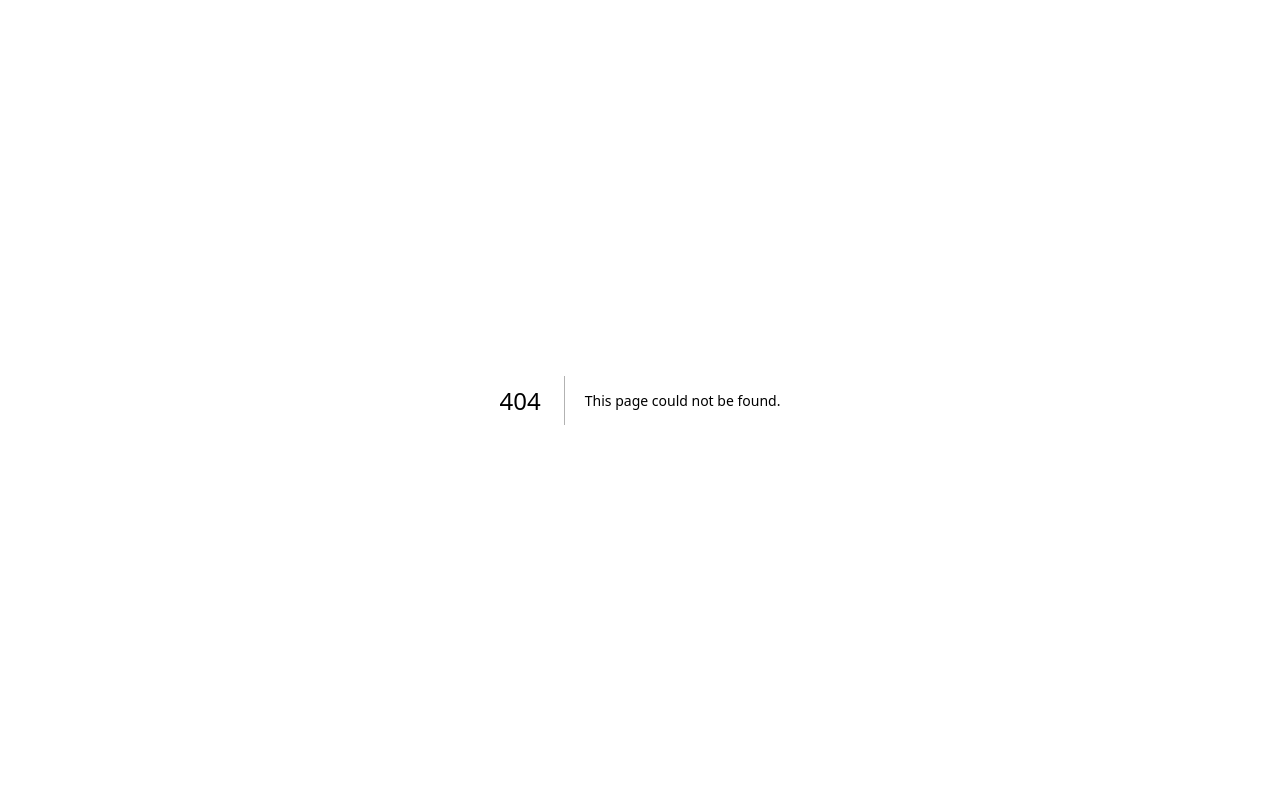
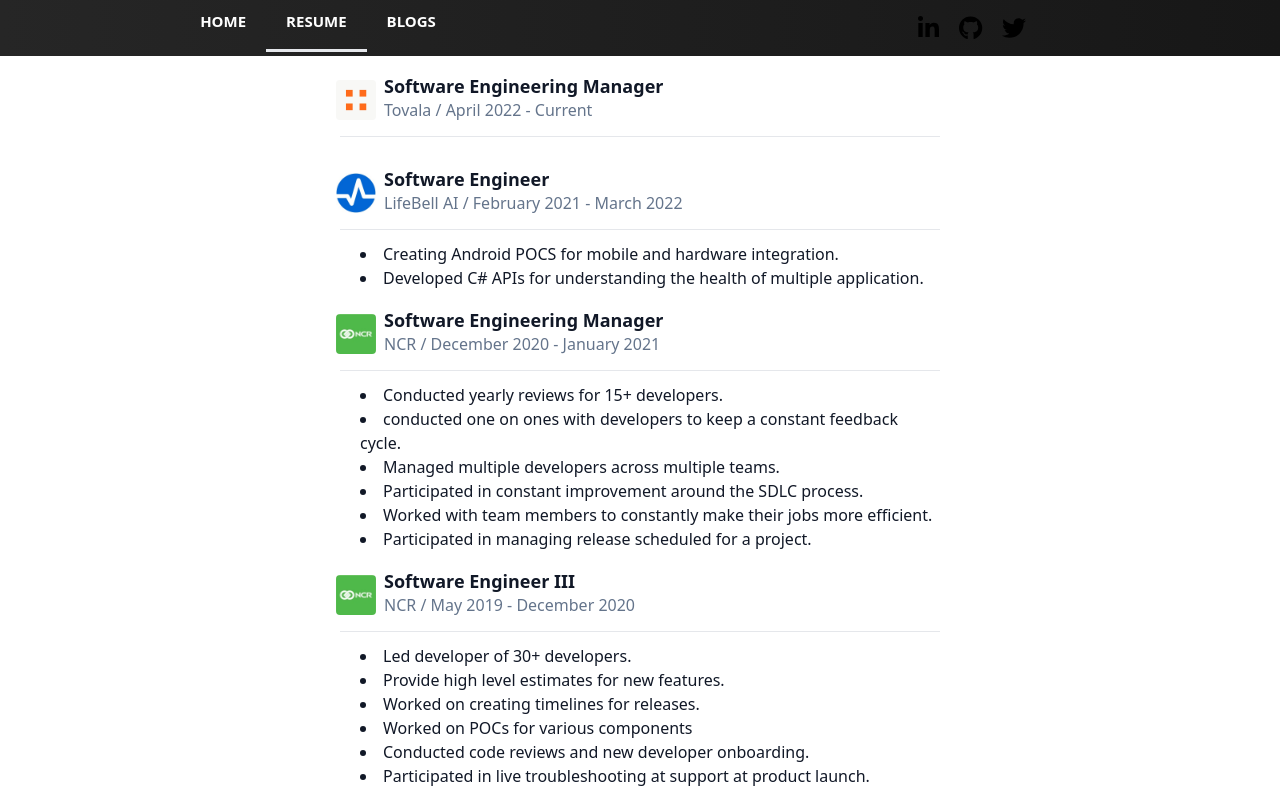
Before and after one commit to jonthornton07/personal-website, a Next.js app: page /resume in a window 1280 px wide. Before the commit this address had no page. Shown: the top 800 px of the page. Built offline with nearby package versions, Linux system fonts and the light colour scheme.

Commit message:
Cleaning up some of the resume page

```diff
--- a/src/components/profile/ResumeData.ts
+++ b/src/components/profile/ResumeData.ts
@@ -1,4 +1,26 @@
 import type { WorkModel } from "./WorkModel";
+
+const norc: WorkModel = {
+    timeframe: "May 2011 - October 2012",
+    companyName: "NORC",
+    location: "Chicago, IL",
+    title: "Programmer 1",
+    logo: "norc.jpg",
+    logoAlt: "Image showing the NORC Logo",
+    highlights: [
+    ],
+}
+
+const solstice: WorkModel = {
+    timeframe: "October 20121 - August 2015",
+    companyName: "Solstice Kin + Carta",
+    location: "Chicago, IL",
+    title: "Senior Technical Consultant",
+    logo: "solstice.jpg",
+    logoAlt: "Image showing the Cox Media Group Logo",
+    highlights: [
+    ],
+}
 
 const coxMediaGroup: WorkModel = {
     timeframe: "August 2015 – May 2017",
@@ -106,4 +128,4 @@
     highlights: []
 }
 
-export const data = [tovala, lifebellAi, ncrManager, ncrSoftwareEngineer, coke, ncrPartOne, coxMediaGroup]
+export const data = [tovala, lifebellAi, ncrManager, ncrSoftwareEngineer, coke, ncrPartOne, coxMediaGroup, solstice, norc]
--- a/src/components/profile/profileSection.tsx
+++ b/src/components/profile/profileSection.tsx
@@ -11,7 +11,7 @@
     const logoImage = "/images/" + data.logo;
 
     return (
-        <div>
+        <div className="flex-grow">
             <div className="p-2 mt-2">
                 <div className="flex">
                     <img className="w-10 h-10 top-2 left-2 rounded mx-2 my-2" src={logoImage} alt={data.logoAlt}></img>
@@ -22,7 +22,7 @@
                 </div>
             </div>
 
-            <div className="mx-5 border-t pt-3 text-gray-900">
+            <div className="mx-5 pl-5 border-t pt-3 text-gray-900">
                 {data.highlights.map((value, index) => <li key={index}>{value}</li>)}
             </div>
         </div>
--- a/src/enums/pages.ts
+++ b/src/enums/pages.ts
@@ -9,8 +9,8 @@
 }
 
 export const profile: Page = {
-    route: "/profile",
-    name : "PROFILE"
+    route: "/resume",
+    name : "Resume"
 }
 
 export const blogs: Page = {
--- a/src/pages/profile.tsx
+++ b/src/pages/resume.tsx
@@ -5,14 +5,14 @@
 
 export default function Index() {
   return (
-      <div className="w-full">
+      <div className="flex-column w-full">
           <AppHeader activePage={profile}/>
-          <div className="flex-column justify-items-center">
+          <div className="grid h-screen place-items-center">
           {
             resumeData.map((data, index) => {
               return (
-                <div key={index}>
-                   <div className="w-90%">
+                <div key={index} className="w-screen md:w-2/3 lg:w-1/2">
+                   <div>
                     <ProfileSection key={index} data={data} />
                   </div>
                 </div>
```
Also changed, not shown: src/components/base/divider/styles.css (deleted, +0 -10 lines), public/images/norc.jpg (added), public/images/solstice.jpg (added).
